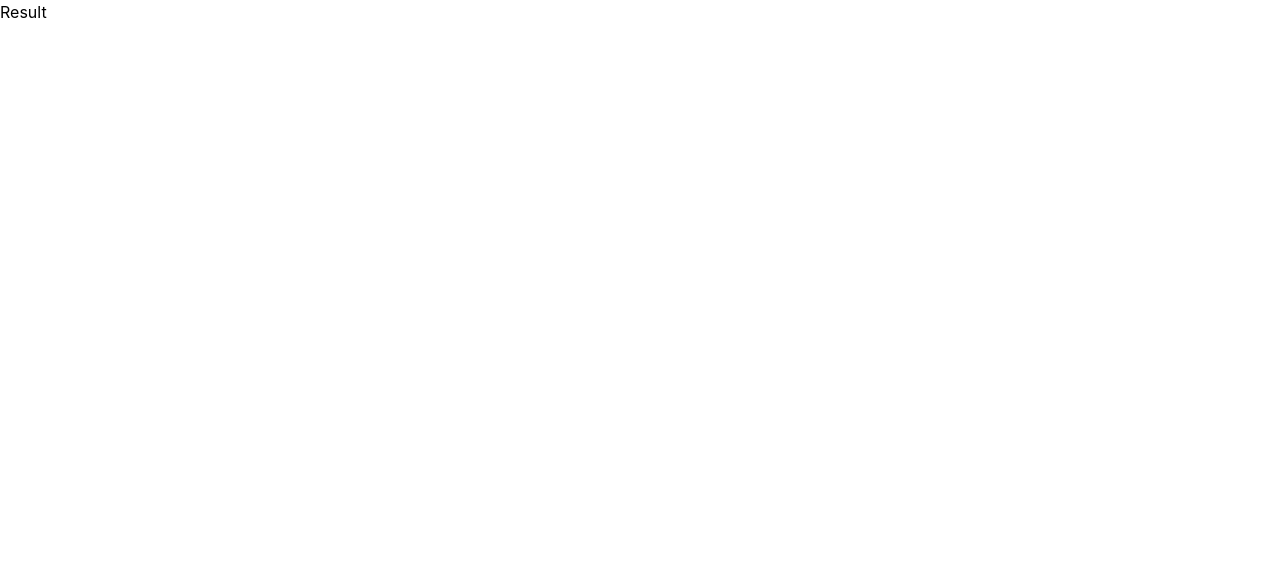
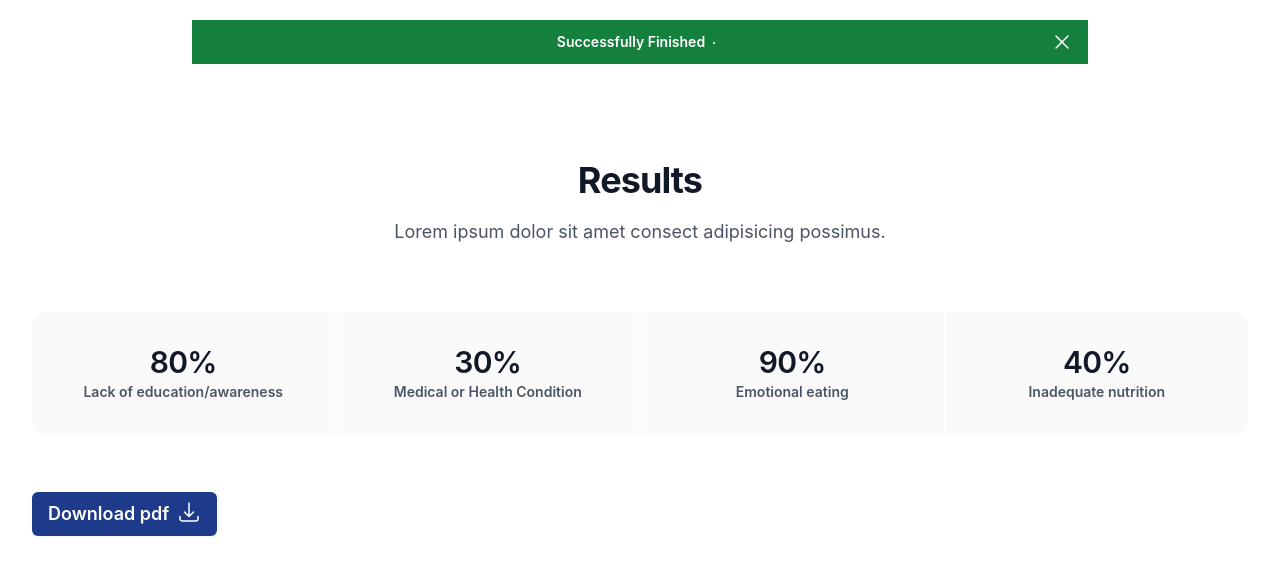
Before and after one commit to Amsalegebrehana/Weight-Loss-Quiz-React, a React (Create React App) app: page /result in a window 1280 px wide. Shown: the top 574 px of the page. Built offline with nearby package versions, Linux system fonts and the light colour scheme.

Commit message:
results page

```diff
--- a/src/App.js
+++ b/src/App.js
@@ -8,6 +8,7 @@ import {
 import "./index.css";
 import Home from "./pages/Home";
 import Result from "./pages/Result";
+import Login from "./pages/Login";
 
 function App() {
 
@@ -29,6 +30,13 @@ function App() {
       path: "/result",
       element: <Result response={response}/>
     },
+    {
+
+      name: "Login",
+      path: "/login",
+      element: <Login />
+    },
+
 
   ]);
 
--- /dev/null
+++ b/src/pages/Login.js
@@ -0,0 +1,59 @@
+
+
+const Login = () => {
+    return (
+        <div className="flex justify-center items-center h-screen">
+            <div>
+
+                <h1 className="text-2xl "></h1>
+
+               <div className="w-full  items-center">
+                    <label htmlFor="name" className="block text-lg font-medium leading-6 text-gray-900">
+                        Name
+                    </label>
+                    <div className="relative mt-2">
+                        <input
+                        type="text"
+                        name="name"
+                        id="name"
+                        className="peer block w-full h-14 pl-4 border-0 bg-blue-50 py-1.5 text-gray-900  sm:text-sm sm:leading-6"
+                        placeholder="Jane Smith"
+                        />
+                        <div
+                        className="absolute inset-x-0 bottom-0 border-t border-gray-300 peer-focus:border-t-2 peer-focus:border-indigo-600"
+                        aria-hidden="true"
+                        />
+                    </div>
+                </div>
+
+                <div className="w-full mt-7 items-center">
+                    <label htmlFor="name" className="block text-lg font-medium leading-6 text-gray-900">
+                        Email
+                    </label>
+                    <div className="relative mt-2">
+                        <input
+                        type="email"
+                        name="email"
+                        id="email"
+                        className="peer block w-full h-14 pl-4 border-0 bg-blue-50 py-1.5 text-gray-900  sm:text-sm sm:leading-6"
+                        placeholder="Jane@gmail.com"
+                        />
+                        <div
+                        className="absolute inset-x-0 bottom-0 border-t border-gray-300 peer-focus:border-t-2 peer-focus:border-indigo-600"
+                        aria-hidden="true"
+                        />
+                    </div>
+                </div>
+
+                <button
+                    type="button"
+                    className="rounded-md ml-44 mt-14 bg-blue-900 px-10 py-3 text-base font-semibold text-white shadow-sm hover:bg-blue-500 focus-visible:outline focus-visible:outline-2 focus-visible:outline-offset-2 focus-visible:outline-blue-600"
+                >
+                    Submit
+                </button>
+            </div>
+        </div>
+    )
+}
+
+export default Login;
--- a/src/pages/Result.js
+++ b/src/pages/Result.js
@@ -1,3 +1,10 @@
+
+const stats = [
+    { id: 1, name: 'Lack of education/awareness', value: '80%' },
+    { id: 2, name: 'Medical or Health Condition', value: '30%' },
+    { id: 3, name: 'Emotional eating', value: '90%' },
+    { id: 4, name: 'Inadequate nutrition', value: '40%' },
+  ]
 
 
 const Result = ({response}) => {
@@ -6,7 +13,61 @@ const Result = ({response}) => {
 
     return (
         <div>
-            <h1>Result</h1>
+            <div className="flex items-center mx-48 justify-end mt-5 gap-x-6 bg-green-700 px-6 py-2.5 sm:px-3.5 sm:before:flex-1">
+                <p className="text-sm leading-6 text-white">
+                    <a href="#">
+                    <strong className="font-semibold">Successfully Finished</strong>
+                    <svg viewBox="0 0 2 2" className="mx-2 inline h-0.5 w-0.5 fill-current" aria-hidden="true">
+                        <circle cx={1} cy={1} r={1} />
+                    </svg>
+
+                    </a>
+                </p>
+                <div className="flex flex-1 justify-end">
+                    <button type="button" className="-m-3 p-3 focus-visible:outline-offset-[-4px]">
+                    <span className="sr-only">Dismiss</span>
+                        <svg xmlns="http://www.w3.org/2000/svg" fill="none" viewBox="0 0 24 24" stroke-width="1.5" stroke="white" class="w-6 h-6">
+                            <path stroke-linecap="round" stroke-linejoin="round" d="M6 18 18 6M6 6l12 12" />
+                        </svg>
+
+                    </button>
+                </div>
+            </div>
+
+            <div className="mx-auto max-w-7xl mt-24 px-6 lg:px-8">
+                <div className="mx-auto max-w-2xl lg:max-w-none">
+                    <div className="text-center">
+                        <h2 className="text-3xl font-bold tracking-tight text-gray-900 sm:text-4xl">
+                                Results
+                        </h2>
+                        <p className="mt-4 text-lg leading-8 text-gray-600">
+                        Lorem ipsum dolor sit amet consect adipisicing possimus.
+                        </p>
+                    </div>
+                    <dl className="mt-16 grid grid-cols-1 gap-0.5 overflow-hidden rounded-2xl text-center sm:grid-cols-2 lg:grid-cols-4">
+                        {stats.map((stat) => (
+                        <div key={stat.id} className="flex flex-col bg-gray-400/5 p-8">
+                            <dt className="text-sm font-semibold leading-6 text-gray-600">{stat.name}</dt>
+                            <dd className="order-first text-3xl font-semibold tracking-tight text-gray-900">{stat.value}</dd>
+                        </div>
+                        ))}
+                    </dl>
+
+                    <button
+                        type="button"
+                        className="flex rounded-md bg-blue-900 px-4 mt-14 justify-center py-2 text-lg font-semibold text-white shadow-sm "
+                        >
+                         <span className="mr-2">Download pdf</span>
+                        <svg xmlns="http://www.w3.org/2000/svg" fill="none" viewBox="0 0 24 24" stroke-width="1.5" stroke="white" class="w-6 h-6">
+                            <path stroke-linecap="round" stroke-linejoin="round" d="M3 16.5v2.25A2.25 2.25 0 0 0 5.25 21h13.5A2.25 2.25 0 0 0 21 18.75V16.5M16.5 12 12 16.5m0 0L7.5 12m4.5 4.5V3" />
+                        </svg>
+
+                    </button>
+                </div>
+
+            </div>
+
+
         </div>
     )
 }
```
